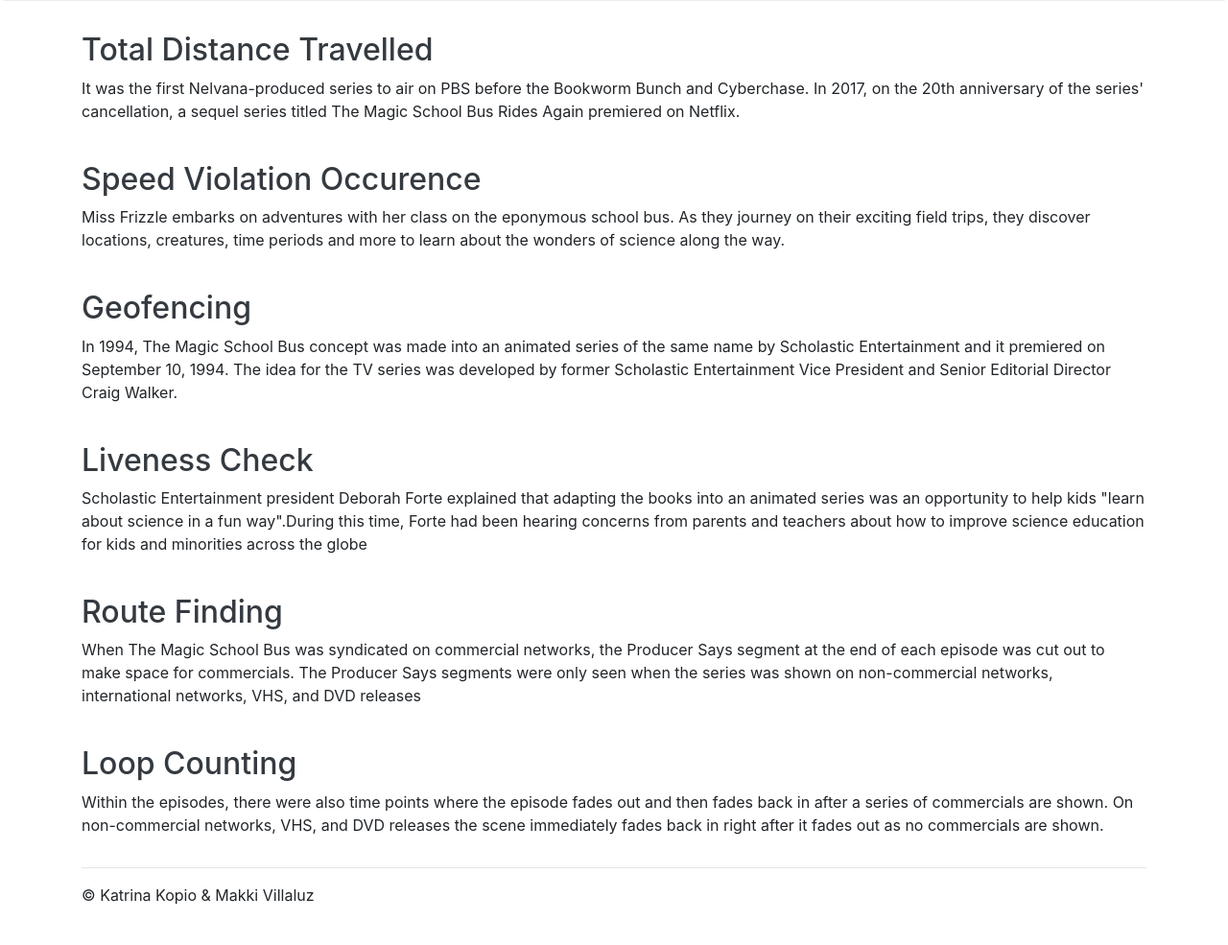
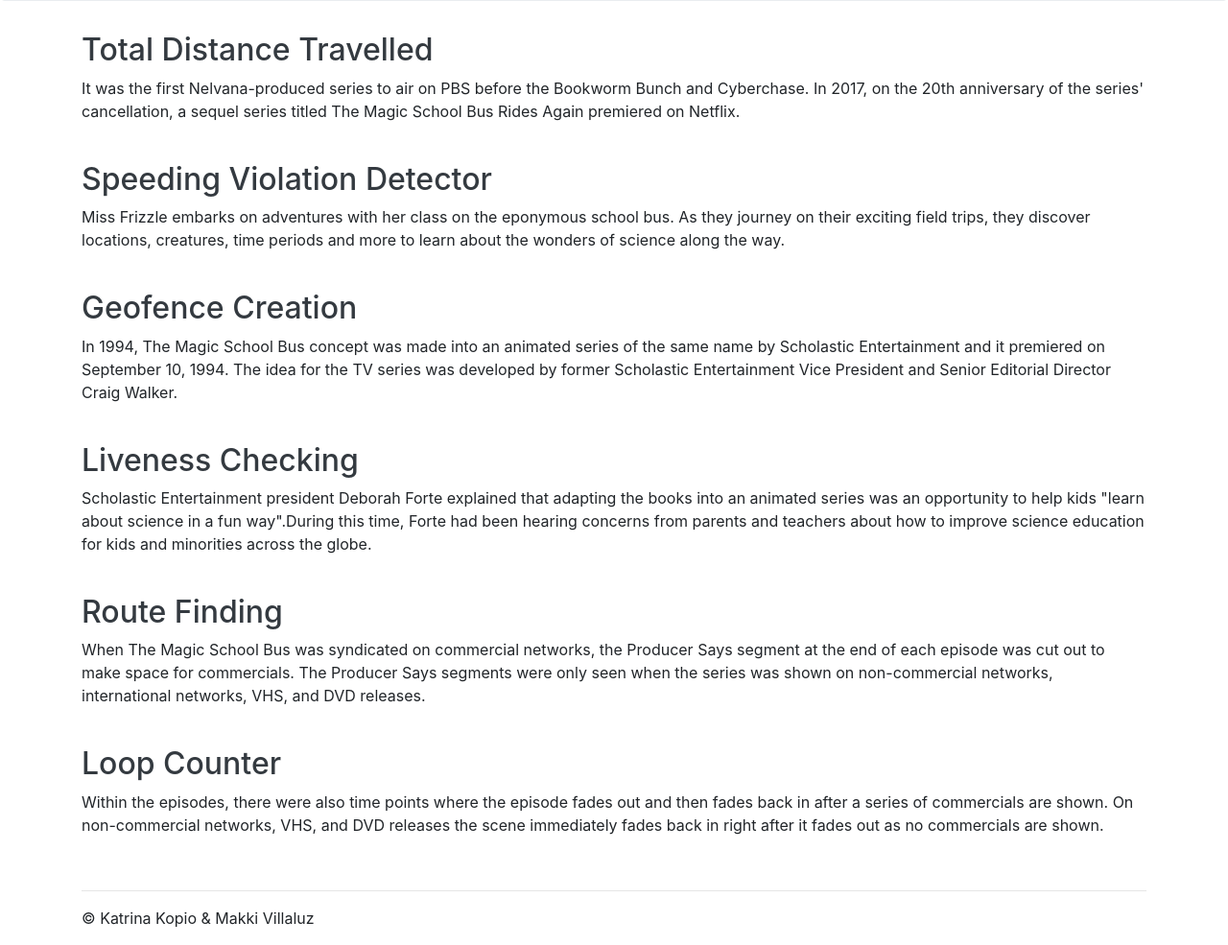
Before and after one commit to katkopio/ndsg, a Flask app: page /features in a window 1280 px wide. Shown: the part 311-1296 px from the top of the page at 96% size. Before the commit the page ends 1254 px from the top, so only its background shows below. Run offline with Flask 2, Linux system fonts and the light colour scheme; some libraries are stand-ins or nearby versions.

Commit message:
Made templates more jinjia-like

```diff
--- a/app/project2/routes.py
+++ b/app/project2/routes.py
@@ -1,6 +1,5 @@
 from flask import render_template, url_for, flash, redirect, request
-from project2 import app, db
-
+from project2 import app, db, info
 # from project2.forms import
 # from project2.models import
 
@@ -11,28 +10,28 @@
 
 @app.route("/features")
 def features():
-    return render_template('features.html', title='Features')
+    return render_template('features.html', title='Features', info = info.items())
 
 @app.route("/features/total_distance")
 def total_distance():
-    return render_template('total_distance.html', title='Total Distance')
+    return render_template('total_distance.html', title='Total Distance', info = info.get("total_distance"))
 
 @app.route("/features/speeding")
 def speeding():
-    return render_template('speeding.html', title='Speeding')
+    return render_template('speeding.html', title='Speeding', info = info.get("speeding"))
 
 @app.route("/geofencing")
 def geofencing():
-    return render_template('geofencing.html', title='Geofencing')
+    return render_template('geofencing.html', title='Geofencing', info = info.get("geofencing"))
 
 @app.route("/liveness")
 def liveness():
-    return render_template('liveness.html', title='Liveness')
+    return render_template('liveness.html', title='Liveness', info = info.get("liveness"))
 
 @app.route("/route_finding")
 def route_finding():
-    return render_template('route_finding.html', title='Route Finding')
+    return render_template('route_finding.html', title='Route Finding', info = info.get("route_finding"))
 
 @app.route("/loop_counting")
 def loop_counting():
-    return render_template('loop_counting.html', title='Loop Counting')
+    return render_template('loop_counting.html', title='Loop Counting', info = info.get("loop_counting"))
--- a/app/project2/templates/features.html
+++ b/app/project2/templates/features.html
@@ -13,65 +13,15 @@
 
     <div class="container">
         <!-- Example row of columns -->
+        {% for title, desc in info %}
         <div class="row">
             <div class="col-md-12">
-                <h2><a href="{{ url_for('total_distance') }}" class="text-dark">Total Distance Travelled</a></h2>
-                <p>
-                    It was the first Nelvana-produced series to air on PBS before the Bookworm Bunch and Cyberchase. In 2017, on the 20th anniversary of the series' cancellation, a sequel series titled The Magic School Bus Rides Again premiered on Netflix.
-                </p>
+                <h2><a href="{{ url_for(title) }}" class="text-dark">{{ desc[0] }}</a></h2>
+                <p>{{ desc[1] }}</p>
             </div>
         </div>
         <br>
-
-        <div class="row">
-            <div class="col-md-12">
-                <h2><a href="{{ url_for('speeding') }}" class="text-dark">Speed Violation Occurence</a></h2>
-                <p>
-                    Miss Frizzle embarks on adventures with her class on the eponymous school bus. As they journey on their exciting field trips, they discover locations, creatures, time periods and more to learn about the wonders of science along the way.
-                </p>
-            </div>
-        </div>
-        <br>
-
-        <div class="row">
-            <div class="col-md-12">
-                <h2><a href="{{ url_for('geofencing') }}" class="text-dark">Geofencing</a></h2>
-                <p>
-                    In 1994, The Magic School Bus concept was made into an animated series of the same name by Scholastic Entertainment and it premiered on September 10, 1994. The idea for the TV series was developed by former Scholastic Entertainment Vice President and Senior Editorial Director Craig Walker.
-                </p>
-            </div>
-        </div>
-        <br>
-
-        <div class="row">
-            <div class="col-md-12">
-                <h2><a href="{{ url_for('liveness') }}" class="text-dark">Liveness Check</a></h2>
-                <p>
-                    Scholastic Entertainment president Deborah Forte explained that adapting the books into an animated series was an opportunity to help kids "learn about science in a fun way".During this time, Forte had been hearing concerns from parents and teachers about how to improve science education for kids and minorities across the globe
-                </p>
-            </div>
-        </div>
-        <br>
-
-        <div class="row">
-            <div class="col-md-12">
-                <h2><a href="{{ url_for('route_finding') }}" class="text-dark">Route Finding</a></h2>
-                <p>
-                    When The Magic School Bus was syndicated on commercial networks, the Producer Says segment at the end of each episode was cut out to make space for commercials. The Producer Says segments were only seen when the series was shown on non-commercial networks, international networks, VHS, and DVD releases
-                </p>
-            </div>
-        </div>
-        <br>
-
-        <div class="row">
-            <div class="col-md-12">
-                <h2><a href="{{ url_for('loop_counting') }}" class="text-dark">Loop Counting</a></h2>
-                <p>
-                    Within the episodes, there were also time points where the episode fades out and then fades back in after a series of commercials are shown. On non-commercial networks, VHS, and DVD releases the scene immediately fades back in right after it fades out as no commercials are shown.
-                </p>
-            </div>
-        </div>
-
+        {% endfor %}
         <hr>
     </div>
 
--- a/app/project2/templates/geofencing.html
+++ b/app/project2/templates/geofencing.html
@@ -6,8 +6,8 @@
     <!-- Main jumbotron for a primary marketing message or call to action -->
     <div class="jumbotron">
         <div class="container">
-            <h1 class="display-3">Geofencing</h1>
-            <p>Short description</p>
+            <h1 class="display-3">{{ info[0] }}</h1>
+            <p>{{ info[1] }}</p>
         </div>
     </div>
 
--- a/app/project2/templates/liveness.html
+++ b/app/project2/templates/liveness.html
@@ -6,8 +6,8 @@
     <!-- Main jumbotron for a primary marketing message or call to action -->
     <div class="jumbotron">
         <div class="container">
-            <h1 class="display-3">Liveness Check</h1>
-            <p>Short description</p>
+            <h1 class="display-3">{{ info[0] }}</h1>
+            <p>{{ info[1] }}</p>
         </div>
     </div>
 
--- a/app/project2/templates/loop_counting.html
+++ b/app/project2/templates/loop_counting.html
@@ -6,8 +6,8 @@
     <!-- Main jumbotron for a primary marketing message or call to action -->
     <div class="jumbotron">
         <div class="container">
-            <h1 class="display-3">Loop Counting</h1>
-            <p>Short description</p>
+            <h1 class="display-3">{{ info[0] }}</h1>
+            <p>{{ info[1] }}</p>
         </div>
     </div>
 
--- a/app/project2/templates/route_finding.html
+++ b/app/project2/templates/route_finding.html
@@ -6,8 +6,8 @@
     <!-- Main jumbotron for a primary marketing message or call to action -->
     <div class="jumbotron">
         <div class="container">
-            <h1 class="display-3">Route Finding</h1>
-            <p>Short description</p>
+            <h1 class="display-3">{{ info[0] }}</h1>
+            <p>{{ info[1] }}</p>
         </div>
     </div>
 
--- a/app/project2/templates/speeding.html
+++ b/app/project2/templates/speeding.html
@@ -6,8 +6,8 @@
     <!-- Main jumbotron for a primary marketing message or call to action -->
     <div class="jumbotron">
         <div class="container">
-            <h1 class="display-3">Speeding Violation</h1>
-            <p>Short description</p>
+            <h1 class="display-3">{{ info[0] }}</h1>
+            <p>{{ info[1] }}</p>
         </div>
     </div>
 
--- a/app/project2/templates/total_distance.html
+++ b/app/project2/templates/total_distance.html
@@ -6,8 +6,8 @@
     <!-- Main jumbotron for a primary marketing message or call to action -->
     <div class="jumbotron">
         <div class="container">
-            <h1 class="display-3">Total Distance Travelled</h1>
-            <p>Short description</p>
+            <h1 class="display-3">{{ info[0] }}</h1>
+            <p>{{ info[1] }}</p>
         </div>
     </div>
 
```
Also changed, not shown: app/project2/__init__.py (+21 -0 lines), app/project2/templates/layout.html (+5 -5 lines), 1 other file.
